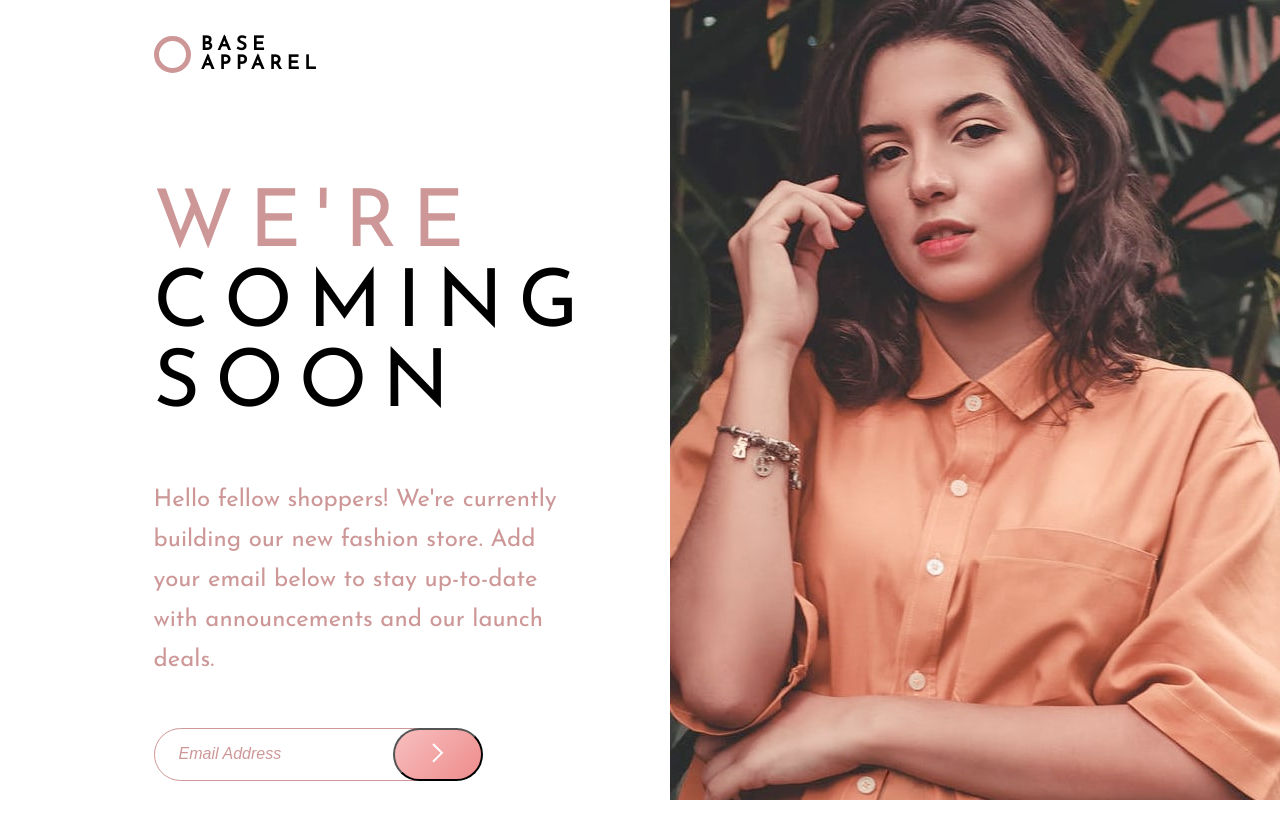
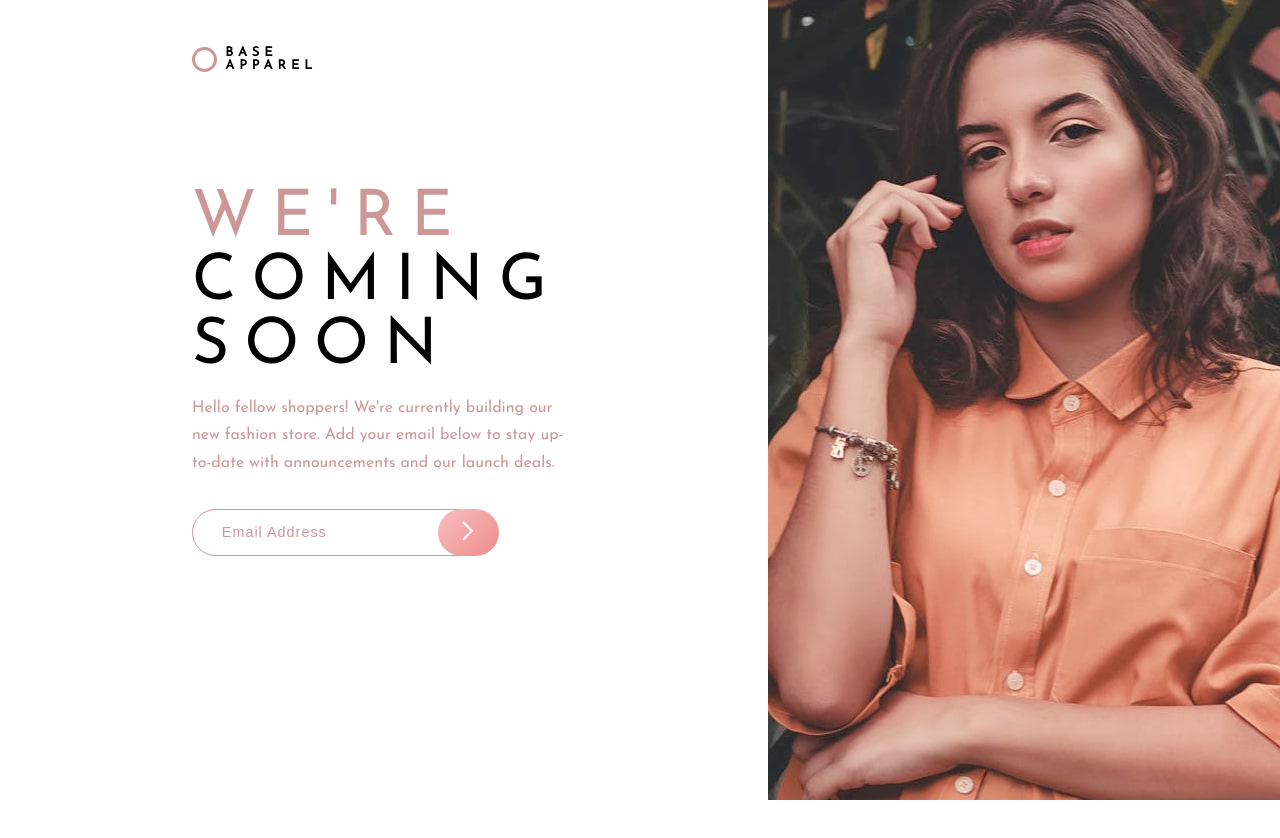
Before and after one commit to josiasT1000/base-apparel-coming-soon-master, a plain HTML site: page index.html in a window 1280 px wide. After the commit the page ends 800 px from the top, so only its background shows below. Drawn offline with Linux system fonts and the light colour scheme.

Commit message:
creat test.css && scripts.css, add form validation control

```diff
--- a/index.html
+++ b/index.html
@@ -10,17 +10,18 @@
   <title>Frontend Mentor | Base Apparel coming soon page</title>
 
   <link href="https://fonts.googleapis.com/css?family=Josefin+Sans&display=swap" rel="stylesheet">
-  <link rel="stylesheet" href="styles.css">
+  <link rel="stylesheet" href="test.css">
 </head>
 
 <body>
-
+<!-- width: 1440px; height: 500px; -->
   <div class="top">
     <div class="cercle">  </div>
     <h2>Base Apparel</h2>
   </div>
 
-  <img src="images/hero-desktop.jpg" alt="">
+  <!-- <img src="images/hero-desktop.jpg" alt=""> -->
+  <div class="img">  </div>
 
   <div class="content">
     <h1>We're coming soon</h1>
@@ -29,8 +30,9 @@
       Add your email below to stay up-to-date with announcements and our launch deals.</p>
 
 
-    <form class="" action="/" method="get">
-      <input type="email" name="" placeholder="Email Address">
+    <form novalidate>
+      <input type="email" name="" placeholder="Email Address" maxlength="40" required>
+      <span></span>
       <!-- <input type="submit" name="" value=""> -->
       <button type="submit" name="button"></button>
     </form>
@@ -38,7 +40,7 @@
 
 
 
-
+<script src="scripts.js" charset="utf-8"></script>
 </body>
 
 </html>
--- /dev/null
+++ b/scripts.js
@@ -0,0 +1,11 @@
+var email = document.querySelector("input[type=email]");
+var form = document.querySelector("form");
+var span = document.querySelector("span");
+
+form.addEventListener("submit", function(e){
+  if(!email.validity.valid){
+    span.innerHTML = "Please provid a valid email";
+    email.classList.add("invalid");
+    e.preventDefault();
+  }
+});
--- /dev/null
+++ b/test.css
@@ -0,0 +1,141 @@
+html{
+  font-size: 20px;
+}
+body {
+  margin: 0;
+  font-size: 16px;
+  font-family: 'Josefin Sans', sans-serif;
+}
+
+h1 {
+  font-size: 4rem;
+  letter-spacing: 15px;
+  text-transform: uppercase;
+  font-weight: normal;
+  margin-bottom: 0;
+}
+h1::first-line{
+  color: hsl(0, 36%, 70%);
+  font-weight: normal;
+}
+
+h2 {
+  font-size: 0.8rem;
+  letter-spacing: 5px;
+  width: 100px;
+  display: inline-block;
+  text-transform: uppercase;
+  margin: 8px;
+}
+
+.img {
+  background-image: url("images/hero-desktop.jpg");
+  background-repeat: no-repeat;
+  background-size: cover;
+  width: 40%;
+  height: 100%;
+  position: absolute;
+  top: 0;
+  right: 0;
+}
+
+p {
+  color: hsl(0, 36%, 70%);
+  line-height: 1.7em;
+  font-size: 1rem;
+  margin-bottom: 2em;
+}
+form{
+  /* display: flex;
+  flex-direction: row; */
+  width: 80%;
+  position: relative;
+}
+input[type=email]{
+  border: 1px solid  hsl(0, 36%, 70%);
+  border-radius: 30px;
+  padding: 1em 15% 1em 2em;
+  width: 70%;
+  font-size: 1em;
+  letter-spacing: 1px;
+}
+input[type=email]::placeholder{
+  color: hsl(0, 36%, 70%);
+}
+input[type=email]:focus{
+  outline: none;
+}
+.invalid{
+  background-image: url("images/icon-error.svg");
+  background-repeat: no-repeat;
+  background-origin: content-box;
+  background-position: right;
+  color: black;
+}
+
+span{
+  color: hsl(0, 36%, 70%);
+  display: block;
+  margin: 0.5em 2em;
+}
+
+button[type=submit]{
+background-image: linear-gradient(135deg, hsl(0, 80%, 86%), hsl(0, 74%, 74%));
+border: 0;
+width: 20%;
+height: 100%;
+border-radius: 30px;
+/* align-self: center; */
+position: absolute;
+right: 0;
+top: 0;
+}
+button[type=submit]::before{
+  content: url("images/icon-arrow.svg");
+}
+
+.content {
+  padding: 0 0 10% 15%;
+  width: 35%;
+  /* font-size: 1.3rem; */
+  font-size: 0.9rem;
+}
+.top{
+  padding: 3% 0 5% 15%;
+  display: flex;
+  align-items: center;
+}
+.cercle{
+  width: 1.2rem;
+  height: 1.2rem;
+  border: 3px solid hsl(0, 36%, 70%);
+  border-radius: 100%;
+}
+
+@media screen and (max-width: 1440px){
+  html{
+    font-size: 16px;
+  }
+  .content{
+    width: 30%;
+  }
+}
+@media screen and (max-width: 375px){
+  html{
+    font-size: 12px;
+  }
+  .img{
+    background-image: url("images/hero-mobile.jpg");
+    width: 100%;
+    height: 150px;
+    position: static;
+  }
+  .top{
+    padding: 3% 0 5% 5%;
+  }
+  .content {
+    text-align: center;
+    padding: 5%;
+    width: 100%;
+  }
+}
```
